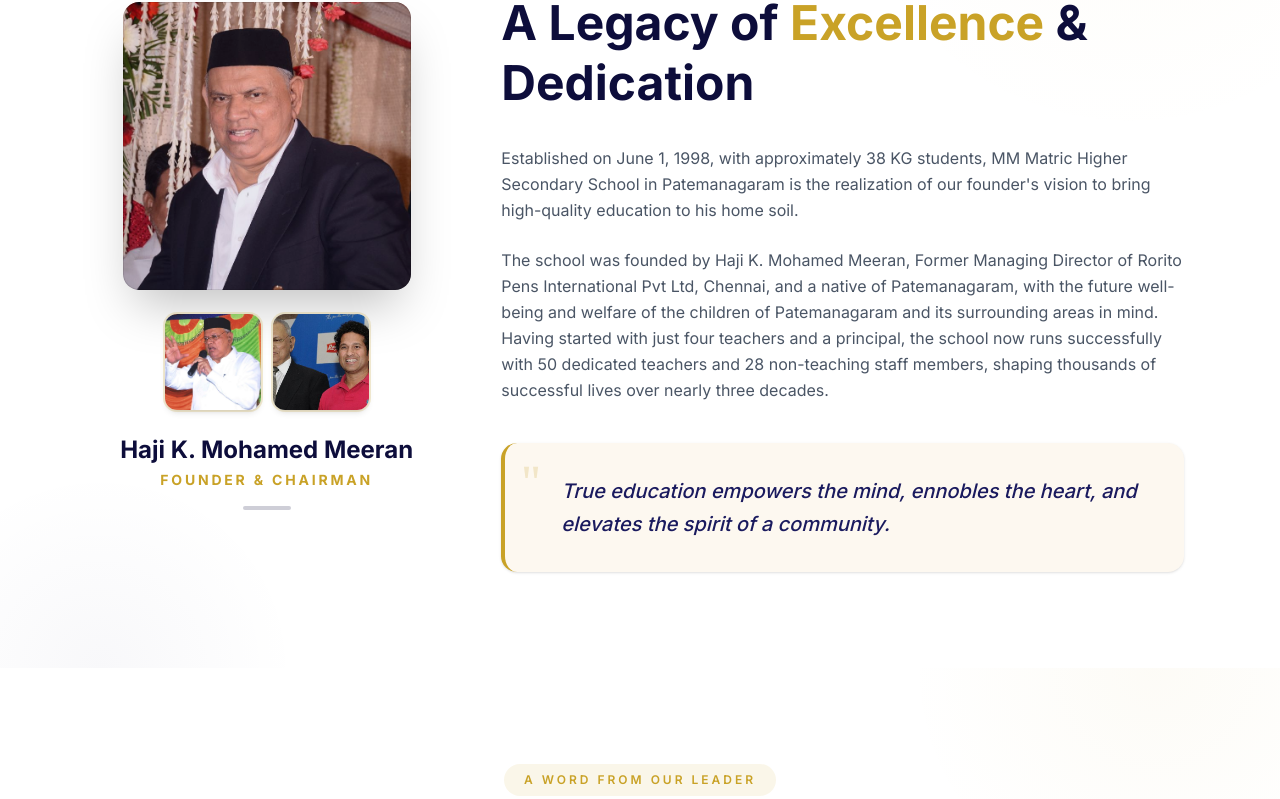
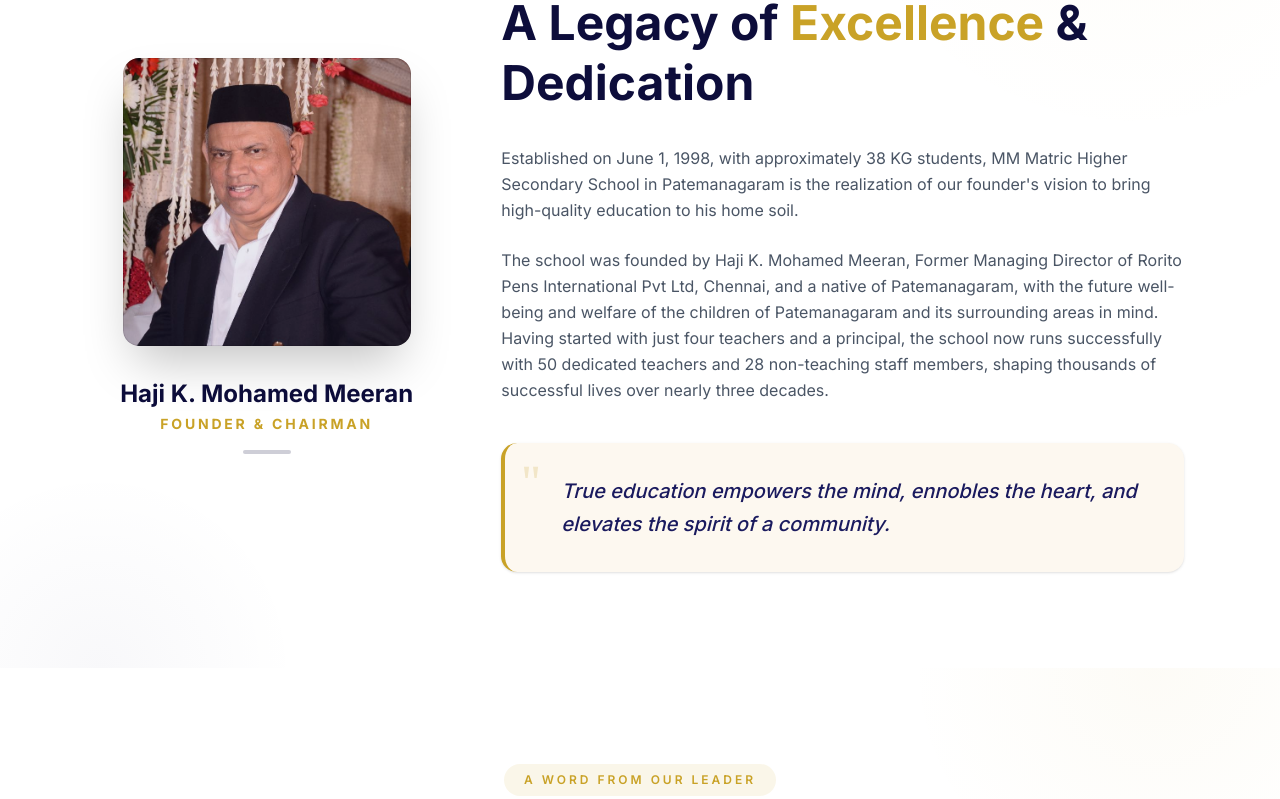
Before and after one commit to kishore2818/mm, a Next.js app: page / in a window 1280 px wide. Shown: the part 1334-2133 px from the top of the page. Built offline with nearby package versions, Linux system fonts and the light colour scheme; a web font is replaced by a local one.

Commit message:
style: remove extra founder photo thumbnails

```diff
--- a/src/components/home/FounderSnippet.tsx
+++ b/src/components/home/FounderSnippet.tsx
@@ -23,7 +23,7 @@ export default function FounderSnippet() {
             transition={{ duration: 0.8 }}
             className="flex flex-col items-center"
           >
-            <div className="relative w-64 h-64 md:w-72 md:h-72 rounded-2xl overflow-hidden shadow-2xl mb-6 group">
+            <div className="relative w-64 h-64 md:w-72 md:h-72 rounded-2xl overflow-hidden shadow-2xl mb-8 group">
               <div className="absolute inset-0 bg-[#1a1a5e]/10 group-hover:bg-transparent transition-colors duration-500 z-10"></div>
               <Image
                 src="/images/founder.jpeg"
@@ -33,18 +33,6 @@ export default function FounderSnippet() {
                 className="object-cover group-hover:scale-105 transition-transform duration-700"
               />
               <div className="absolute inset-0 ring-1 ring-inset ring-black/10 rounded-2xl z-20"></div>
-            </div>
-
-            {/* Extra founder photos row */}
-            <div className="flex gap-3 mb-6">
-              {[
-                { src: "/images/founder-speaking.jpeg", alt: "Founder speaking at an event" },
-                { src: "/images/founder-celebrity.jpeg", alt: "Founder with renowned personality" },
-              ].map((photo) => (
-                <div key={photo.alt} className="relative w-24 h-24 rounded-xl overflow-hidden shadow-md ring-2 ring-[#c9a227]/20 hover:ring-[#c9a227]/60 transition-all group">
-                  <Image src={photo.src} alt={photo.alt} fill sizes="96px" className="object-cover group-hover:scale-110 transition-transform duration-500" />
-                </div>
-              ))}
             </div>
 
             <div className="text-center">
```
